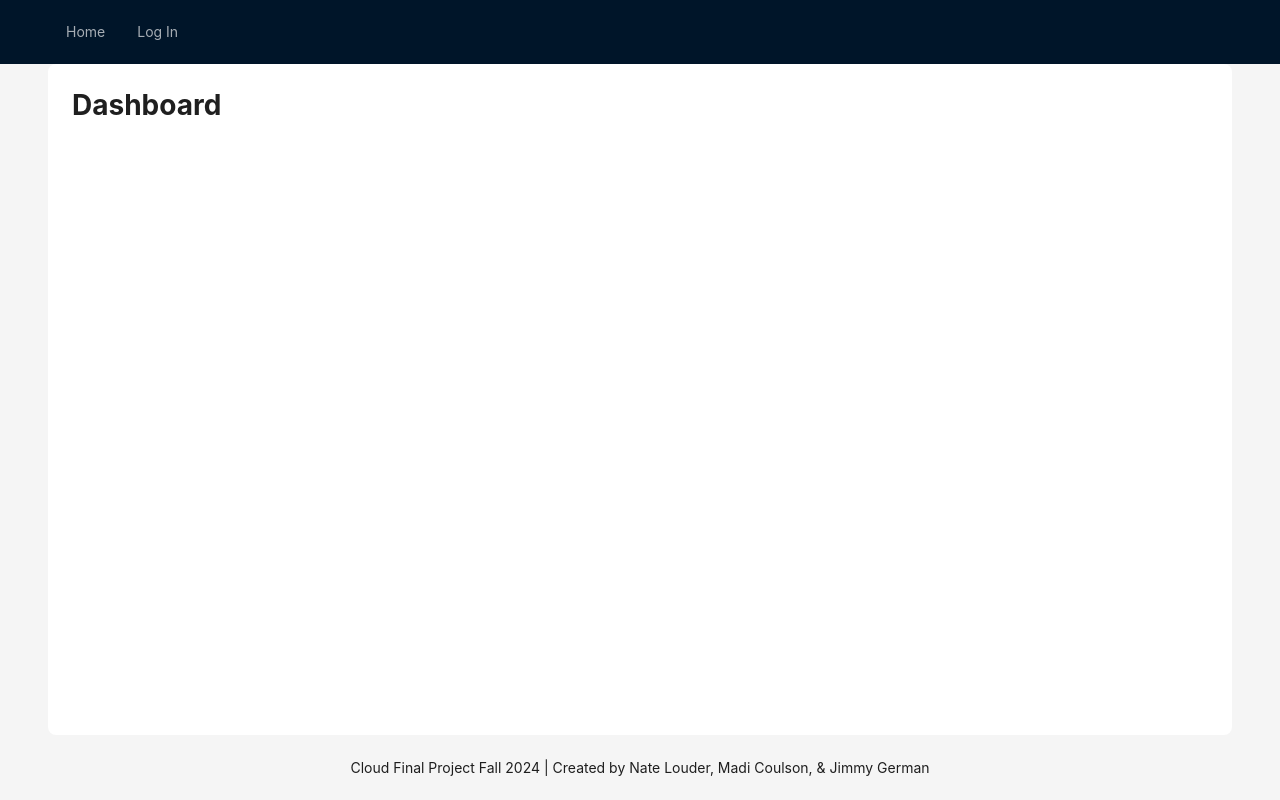
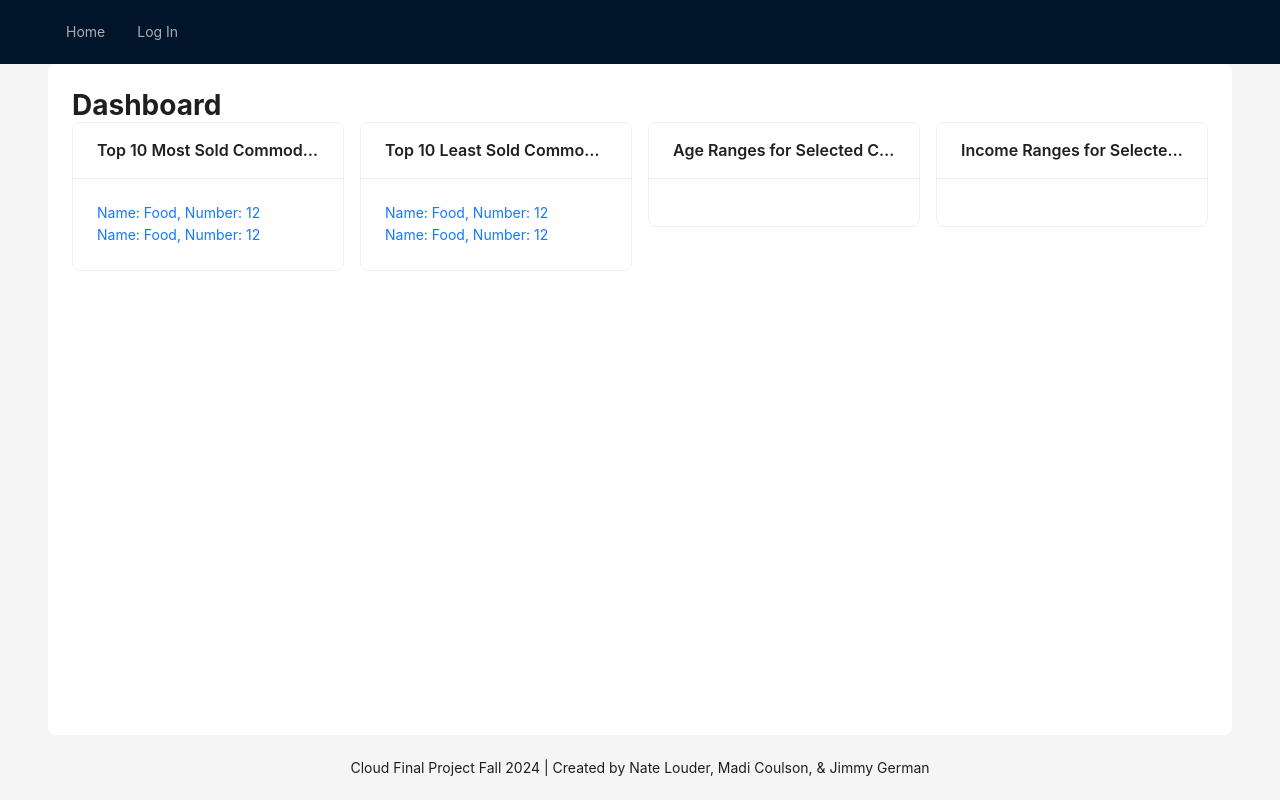
Before and after one commit to NatesSchoolOrg/FinalCloudProject, a Next.js app: page /dashboard in a window 1280 px wide. Before the commit this address had no page. Built offline with nearby package versions, Linux system fonts and the light colour scheme.

Commit message:
Commodity Display

```diff
--- a/app/dashboard/CommodityDisplay.tsx
+++ b/app/dashboard/CommodityDisplay.tsx
@@ -1,27 +1,86 @@
 "use client"
 import { Commodity } from "./types/commodity.interface";
-import { Card } from "antd";
+import { Card, Typography, Col, Row} from "antd";
+import { Chart as ChartJS, ArcElement, CategoryScale, Title, Tooltip, Legend} from 'chart.js';
+import { Pie } from 'react-chartjs-2';
+import {useState} from 'react'
+
+const { Link } = Typography;
+ChartJS.register(ArcElement, CategoryScale, Title, Tooltip, Legend);
 
 interface Props {
     commodities: Commodity[];
     onCommoditySelect: (commodity: Commodity) => void;
 }
 
+const data = {
+    //labels: [This will hold the different age ranges],
+    datasets: [
+      {
+        label: 'Dataset 1',
+        data: [10, 20, 30, 40, 50], // This will hold the percentage values
+        backgroundColor: ['#FF0000', '#FFA500', '#FFFF00', '#008000', '#0000FF'], // These colors can change
+        hoverOffset: 2,
+      }
+    ]
+  };
+
+  const options = {
+    responsive: true,
+    plugins: {
+      legend: {
+        position: 'top' as const,
+      },
+    }
+  };
+
+
 const CommodityDisplay = (props: Props) => {
+    const [isVisible, setIsVisible] = useState(false);
+    const handleClick = (commodity: any) => {
+        props.onCommoditySelect(commodity);
+        setIsVisible(!isVisible);
+      };
     return (
         <div>
+            <Row gutter={[16, 16]} style={{ display: 'flex'}}>
+                <Col span={6}>
                     <Card title="Top 10 Most Sold Commodities">
-                Card Content
+                        {props.commodities.map((commodity, index) => (
+                            <div key={index}>
+                                <p>
+                                    <Link onClick={() =>handleClick(commodity)}>
+                                        Name: {commodity.name}, Number: {commodity.amount}
+                                    </Link>
+                                </p>
+                            </div>
+                        ))}
                     </Card>
+                </Col>
+                <Col span={6}>
                     <Card title="Top 10 Least Sold Commodities">
-                Card Content
+                        {props.commodities.map((commodity, index) => (
+                            <div key={index}>
+                                <p>
+                                    <Link onClick={() => handleClick(commodity)}>
+                                        Name: {commodity.name}, Number: {commodity.amount}
+                                    </Link>
+                                </p>
+                            </div>
+                        ))}
                     </Card>
+                </Col>
+                <Col span={6}>
                     <Card title="Age Ranges for Selected Commodity">
-                Card Content
+                        {isVisible && <Pie data={data} options={options} />}
                     </Card>
+                </Col>
+                <Col span={6}>
                     <Card title="Income Ranges for Selected Commodity">
-                Card Content
+                        {isVisible && <Pie data={data} options={options} />}
                     </Card>
+                </Col>
+            </Row>
         </div>
     )
 }
--- a/app/dashboard/Dashboard.tsx
+++ b/app/dashboard/Dashboard.tsx
@@ -5,6 +5,8 @@ import { IRecordSet, IResult } from 'mssql';
 import { DataUtilities } from '../utilities/data-utilities';
 import { Table, InputNumber, Button, Flex, Form, FormProps, InputNumberProps, message, Select } from 'antd';
 import { DataPull, Household, StoreRegion, StoreRegionEnum, datapullsColumns } from '../types/data-interfaces';
+import CommodityDisplay from './CommodityDisplay';
+import { Commodity } from "./types/commodity.interface";
 
 export default function Dashboard() {
     const [holiday, setHoliday] = React.useState<Holiday | undefined>(undefined);
@@ -40,8 +42,9 @@ export default function Dashboard() {
     }
 
 
-
+    const commodityTestList:Commodity[] = [{name: "Food", amount:12}, {name: "Food", amount:12}]
     return (
-        <HolidaySelector onHolidaySelected={fetchData} />
+        //<HolidaySelector onHolidaySelected={fetchData} />
+        <CommodityDisplay commodities={commodityTestList} onCommoditySelect={(commodity:Commodity)=>{console.log(commodity)}}></CommodityDisplay>
     )
 }
--- a/app/dashboard/page.tsx
+++ b/app/dashboard/page.tsx
@@ -1,14 +1,15 @@
 "use client"
 import { useProtectedRoute } from '../../hooks/useProtectedRoute';
-
-const Dashboard = () => {
-    useProtectedRoute();
+import Dashboard from './Dashboard'
+const DashboardPage = () => {
+    //useProtectedRoute();
     return (
         <div>
             <h1>Dashboard</h1>
+            <Dashboard></Dashboard>
 
         </div>
     )
 }
 
-export default Dashboard
+export default DashboardPage
```
Also changed, not shown: package.json (+8 -1 lines), 1 other file (tests, documents, lock files or other folders). Lines whose indentation alone changed are shown as unchanged.
